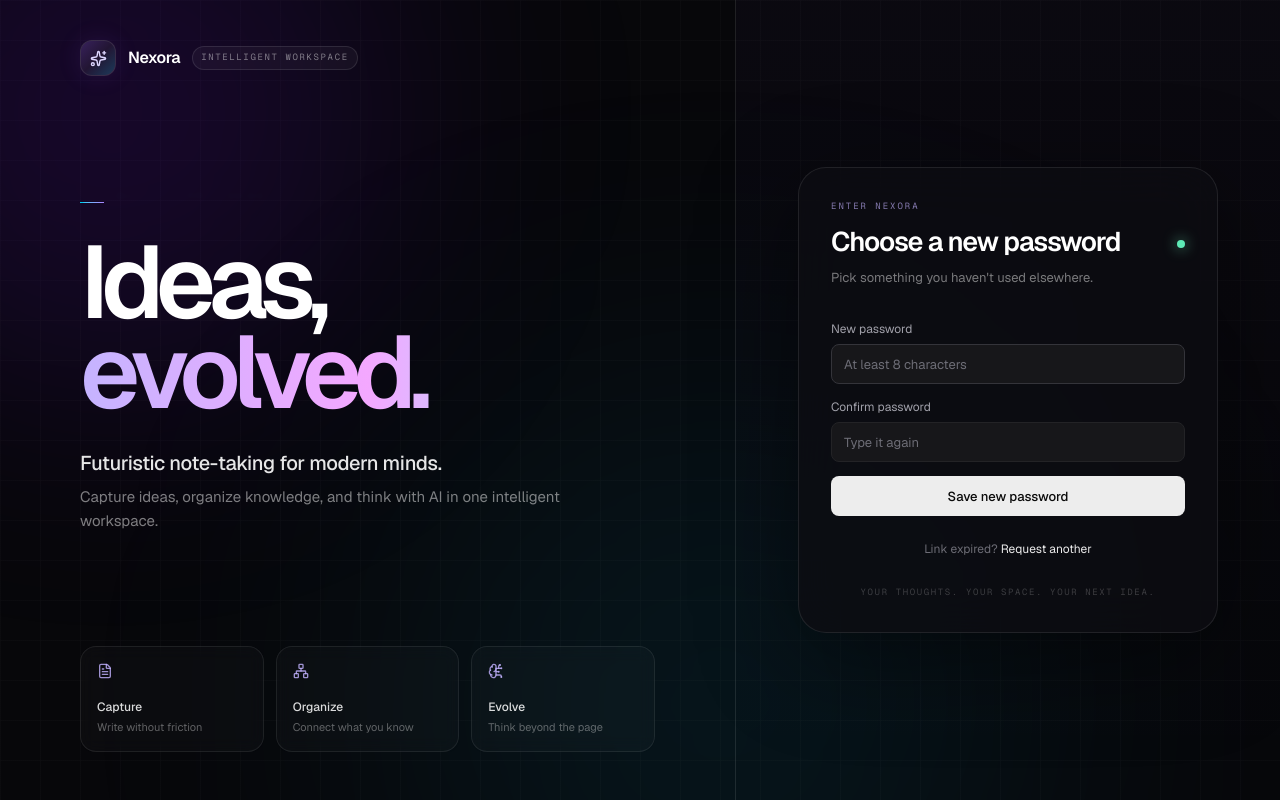
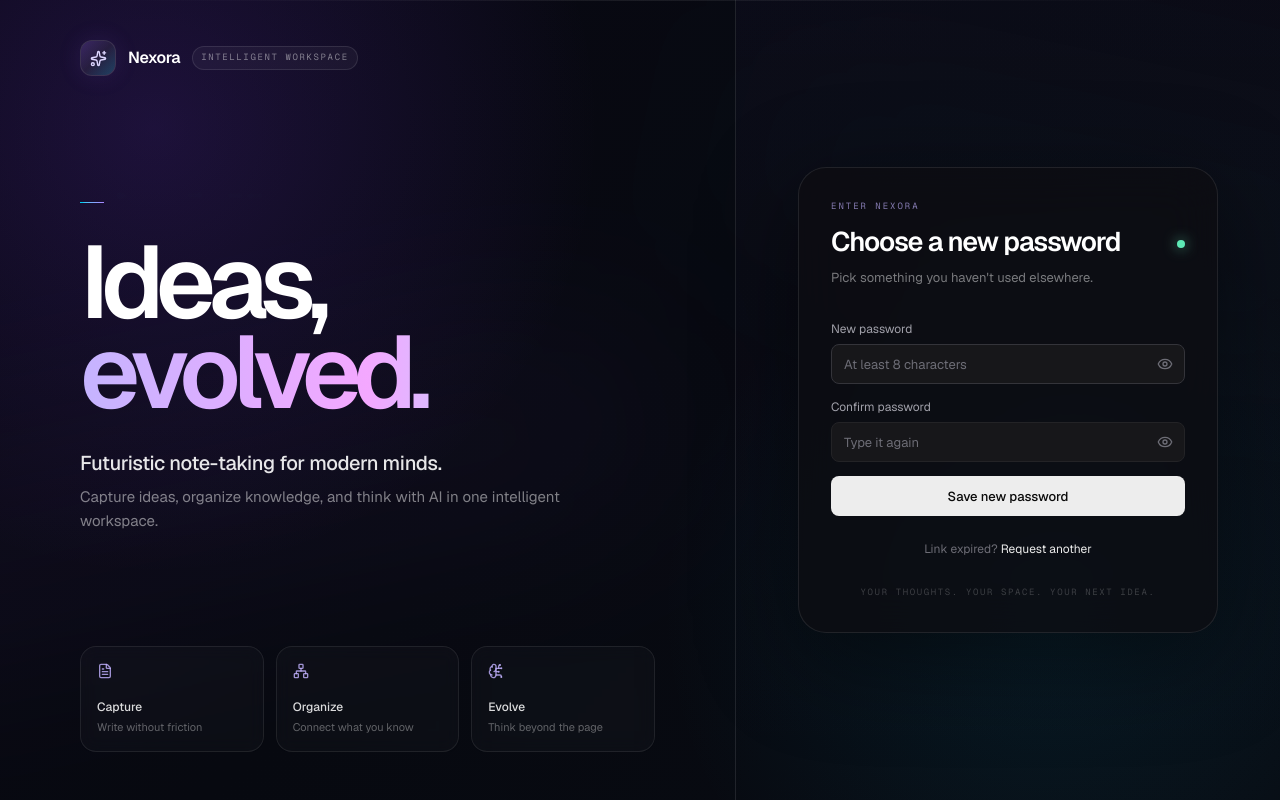
Before and after one commit to Cliff263/notes-app, a Next.js app: page /reset/1 in a window 1280 px wide. Built offline with nearby package versions, Linux system fonts and the light colour scheme; no server answers.

Commit message:
feat: add password visibility controls

```diff
--- a/src/app/(auth)/reset/[token]/page.tsx
+++ b/src/app/(auth)/reset/[token]/page.tsx
@@ -6,6 +6,7 @@ import Link from "next/link";
 import { useParams, useRouter } from "next/navigation";
 import { useState } from "react";
 import { AuthShell } from "@/components/auth/auth-shell";
+import { PasswordField } from "@/components/auth/password-field";
 
 export default function ResetPage() {
   const params = useParams<{ token: string }>();
@@ -64,32 +65,22 @@ export default function ResetPage() {
       subtitle="Pick something you haven't used elsewhere."
     >
       <form onSubmit={handleSubmit} className="space-y-3.5">
-        <label className="block">
-          <span className="mb-1.5 block text-[12px] text-muted">New password</span>
-          <input
-            type="password"
-            required
-            autoFocus
-            autoComplete="new-password"
-            value={password}
-            onChange={(event) => setPassword(event.target.value)}
-            placeholder="At least 8 characters"
-            className="field h-10 w-full rounded-lg border border-line bg-input px-3 transition focus:border-line-strong"
-          />
-        </label>
+        <PasswordField
+          label="New password"
+          value={password}
+          onChange={setPassword}
+          placeholder="At least 8 characters"
+          autoComplete="new-password"
+          autoFocus
+        />
 
-        <label className="block">
-          <span className="mb-1.5 block text-[12px] text-muted">Confirm password</span>
-          <input
-            type="password"
-            required
-            autoComplete="new-password"
-            value={confirm}
-            onChange={(event) => setConfirm(event.target.value)}
-            placeholder="Type it again"
-            className="field h-10 w-full rounded-lg border border-line bg-input px-3 transition focus:border-line-strong"
-          />
-        </label>
+        <PasswordField
+          label="Confirm password"
+          value={confirm}
+          onChange={setConfirm}
+          placeholder="Type it again"
+          autoComplete="new-password"
+        />
 
         {error && <p className="text-[12px] text-danger">{error}</p>}
 
--- a/src/components/auth/auth-form.tsx
+++ b/src/components/auth/auth-form.tsx
@@ -6,6 +6,7 @@ import { signIn } from "next-auth/react";
 import { useRouter } from "next/navigation";
 import Link from "next/link";
 import { useState } from "react";
+import { PasswordField } from "@/components/auth/password-field";
 
 type Mode = "login" | "signup";
 
@@ -115,14 +116,12 @@ export function AuthForm({
           required
         />
 
-        <Field
+        <PasswordField
           label="Password"
-          type="password"
           value={password}
           onChange={setPassword}
           placeholder={mode === "signup" ? "At least 8 characters" : "••••••••"}
           autoComplete={mode === "signup" ? "new-password" : "current-password"}
-          required
         />
 
         {mode === "login" && (
--- a/src/components/auth/auth-shell.tsx
+++ b/src/components/auth/auth-shell.tsx
@@ -75,10 +75,11 @@ export function AuthShell({
   children: ReactNode;
 }) {
   return (
-    <main className="relative min-h-dvh overflow-hidden bg-[#07070a] text-white">
-      <div className="pointer-events-none absolute inset-0 grid-bg opacity-25" />
-      <div className="pointer-events-none absolute -left-40 -top-40 size-[34rem] rounded-full bg-violet-700/15 blur-[130px]" />
-      <div className="pointer-events-none absolute -bottom-52 right-[20%] size-[38rem] rounded-full bg-cyan-500/10 blur-[150px]" />
+    <main className="relative min-h-dvh overflow-hidden bg-[#070810] text-white">
+      <div className="pointer-events-none absolute inset-0 bg-[radial-gradient(circle_at_12%_16%,rgba(124,58,237,0.18),transparent_34%),radial-gradient(circle_at_82%_76%,rgba(8,145,178,0.12),transparent_32%),linear-gradient(135deg,#090814_0%,#070910_48%,#080b12_100%)]" />
+      <div className="pointer-events-none absolute -left-[18%] top-[52%] h-40 w-[70%] -rotate-12 rounded-full bg-violet-500/[0.055] blur-[90px]" />
+      <div className="pointer-events-none absolute -right-[12%] top-[18%] h-32 w-[55%] rotate-12 rounded-full bg-cyan-300/[0.035] blur-[100px]" />
+      <div className="pointer-events-none absolute inset-x-[8%] top-0 h-px bg-gradient-to-r from-transparent via-white/[0.08] to-transparent" />
 
       <div className="relative mx-auto grid min-h-dvh w-full max-w-[1600px] lg:grid-cols-[minmax(0,1.15fr)_minmax(430px,0.85fr)]">
         <section className="relative flex min-h-[390px] flex-col overflow-hidden border-white/10 px-6 pb-10 pt-6 sm:px-10 sm:pt-8 lg:min-h-dvh lg:border-r lg:px-14 lg:pb-12 lg:pt-10 xl:px-20">
--- /dev/null
+++ b/src/components/auth/password-field.tsx
@@ -0,0 +1,53 @@
+"use client";
+
+import { Eye, EyeOff } from "lucide-react";
+import { useState } from "react";
+
+export function PasswordField({
+  label,
+  value,
+  onChange,
+  placeholder,
+  autoComplete,
+  autoFocus,
+}: {
+  label: string;
+  value: string;
+  onChange: (value: string) => void;
+  placeholder?: string;
+  autoComplete?: string;
+  autoFocus?: boolean;
+}) {
+  const [visible, setVisible] = useState(false);
+
+  return (
+    <label className="block">
+      <span className="mb-1.5 block text-[12px] text-muted">{label}</span>
+      <span className="relative block">
+        <input
+          type={visible ? "text" : "password"}
+          value={value}
+          required
+          autoFocus={autoFocus}
+          autoComplete={autoComplete}
+          placeholder={placeholder}
+          onChange={(event) => onChange(event.target.value)}
+          className="field h-10 w-full rounded-lg border border-line bg-input px-3 pr-11 transition focus:border-line-strong"
+        />
+        <button
+          type="button"
+          onClick={() => setVisible((current) => !current)}
+          aria-label={visible ? "Hide password" : "Show password"}
+          aria-pressed={visible}
+          className="absolute inset-y-0 right-0 flex w-10 items-center justify-center rounded-r-lg text-muted-2 transition hover:text-foreground focus-visible:outline-none focus-visible:ring-2 focus-visible:ring-inset focus-visible:ring-violet-400/60"
+        >
+          {visible ? (
+            <EyeOff className="size-4" aria-hidden="true" />
+          ) : (
+            <Eye className="size-4" aria-hidden="true" />
+          )}
+        </button>
+      </span>
+    </label>
+  );
+}
```
